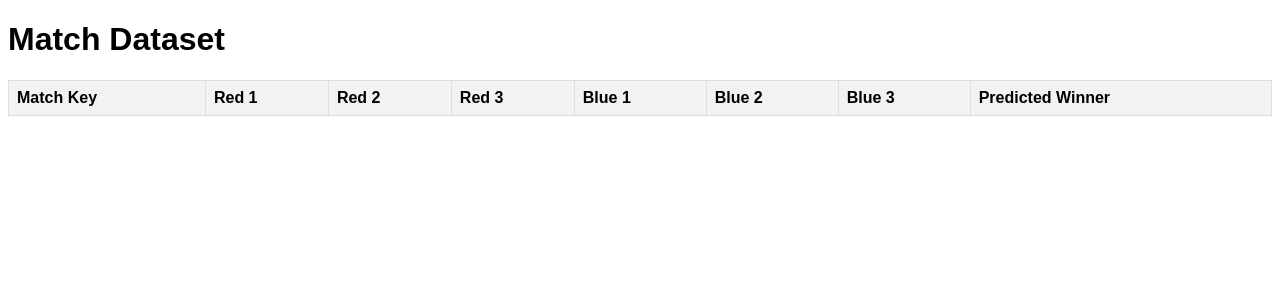
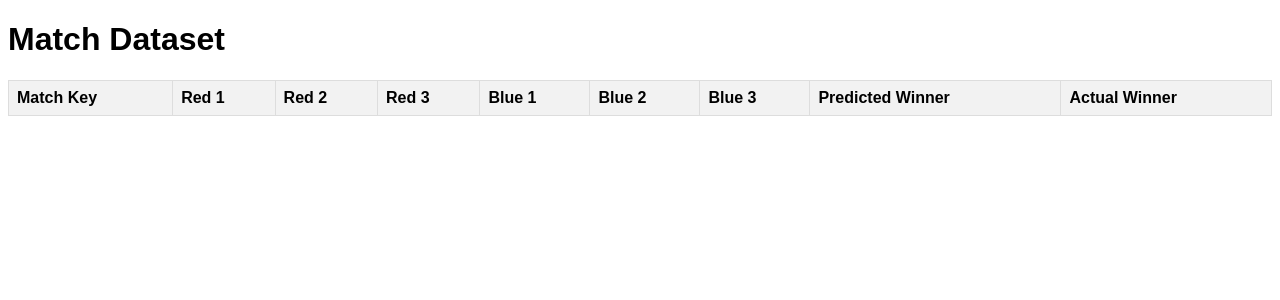
Before and after one commit to fourthDimensional/MatchPredictionAPI, a Flask app: page /dataset in a window 1280 px wide. Shown: the top 300 px of the page. Run offline with Flask 3, Linux system fonts and the light colour scheme; data that the repository does not hold is empty; parts of the project's set-up code (start-up, migrations or seed data) failed here and were passed over.

Commit message:
added color coding and actual winner

```diff
--- a/static/templates/dataset.html
+++ b/static/templates/dataset.html
@@ -26,6 +26,12 @@
         tr:hover {
             background-color: #ddd;
         }
+        .red {
+            background-color: #be2a2a;
+        }
+        .blue {
+            background-color: #1e78d7;
+        }
     </style>
 </head>
 <body>
@@ -41,6 +47,7 @@
                 <th>Blue 2</th>
                 <th>Blue 3</th>
                 <th>Predicted Winner</th>
+                <th>Actual Winner</th>
             </tr>
         </thead>
         <tbody>
@@ -53,7 +60,8 @@
                     <td>{{ match.blue1 }}</td>
                     <td>{{ match.blue2 }}</td>
                     <td>{{ match.blue3 }}</td>
-                    <td>{{ match.local_predicted_winner }}</td>
+                    <td class="{{ match.local_predicted_winner }}">{{ match.local_predicted_winner }}</td>
+                    <td class="{{ match.actual_winner }}">{{ match.actual_winner }}</td>
                 </tr>
             {% endfor %}
         </tbody>
```
